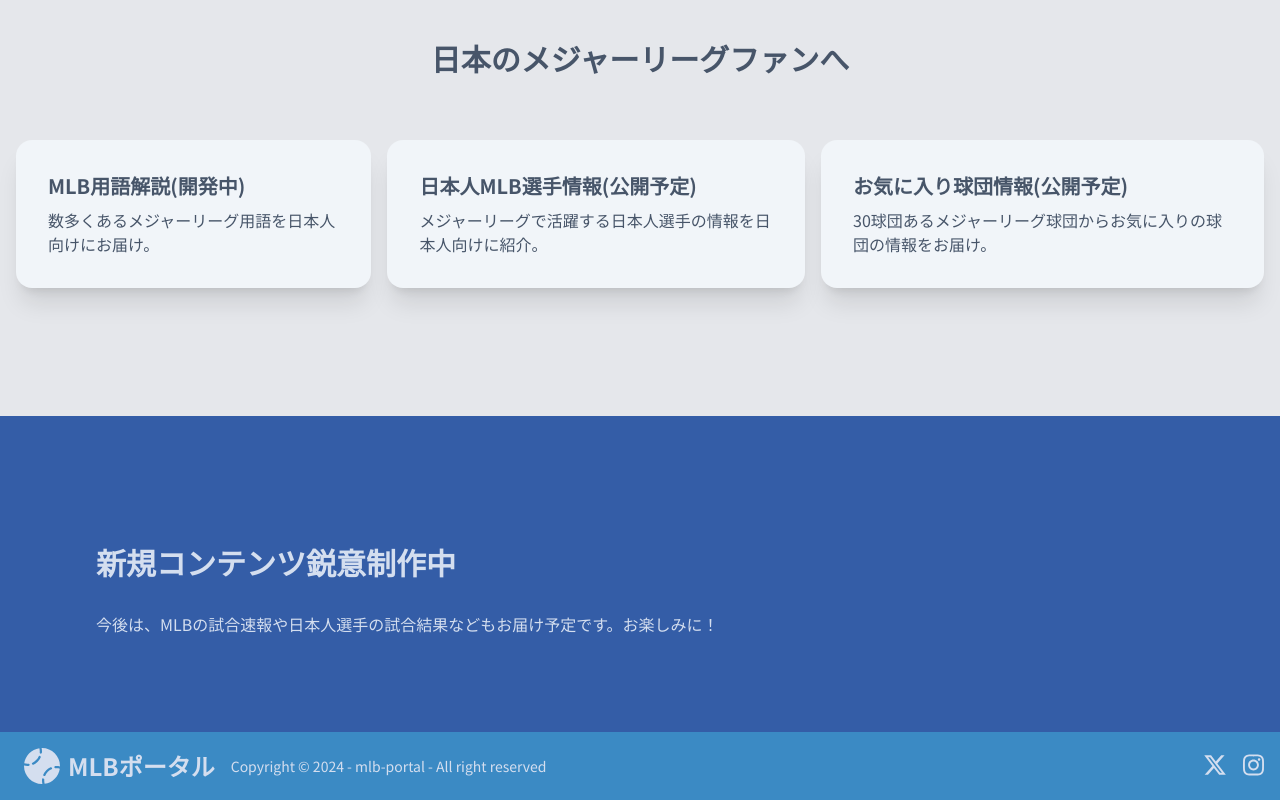
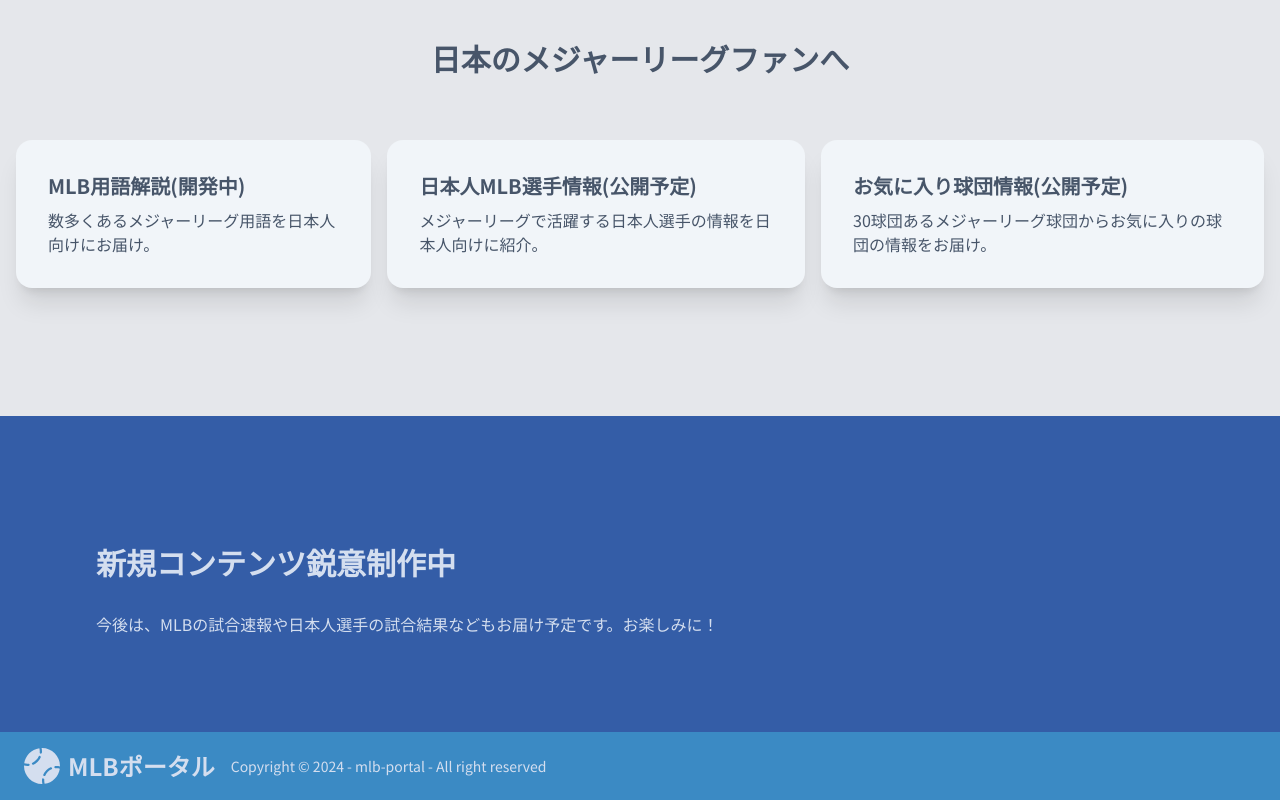
Before and after one commit to 713ikarosu/mlb-portal, a Next.js app: page / in a window 1280 px wide. Shown: the part 956-1756 px from the top of the page. Built offline with nearby package versions, Linux system fonts and the light colour scheme.

Commit message:
Add loading.tsx and comment out sns btn

```diff
--- a/app/_components/LayoutFooter/index.tsx
+++ b/app/_components/LayoutFooter/index.tsx
@@ -11,12 +11,12 @@ export const LayoutFooter = () => {
         <p>Copyright © 2024 - mlb-portal - All right reserved</p>
       </aside>
       <nav className="grid-flow-col gap-4 md:place-self-center md:justify-self-end">
-        <Link href="/">
+        {/* <Link href="/">
           <TwitterXLogo />
         </Link>
         <Link href="/">
           <InstagramLogo />
-        </Link>
+        </Link> */}
       </nav>
     </footer>
   );
--- a/app/_components/common/Loading/index.tsx
+++ b/app/_components/common/Loading/index.tsx
@@ -1,7 +1,7 @@
 export function Loading() {
   return (
     <div className="fixed inset-0 flex items-center justify-center bg-base-100 bg-opacity-50 z-50">
-      <div className="loading loading-ball loading-lg" />
+      <div className="loading loading-spinner loading-lg text-base-content" />
     </div>
   );
 }
--- /dev/null
+++ b/app/loading.tsx
@@ -0,0 +1,5 @@
+import { Loading } from "@/app/_components/common/Loading";
+
+export default function LoadingPage() {
+  return <Loading />;
+}
```
